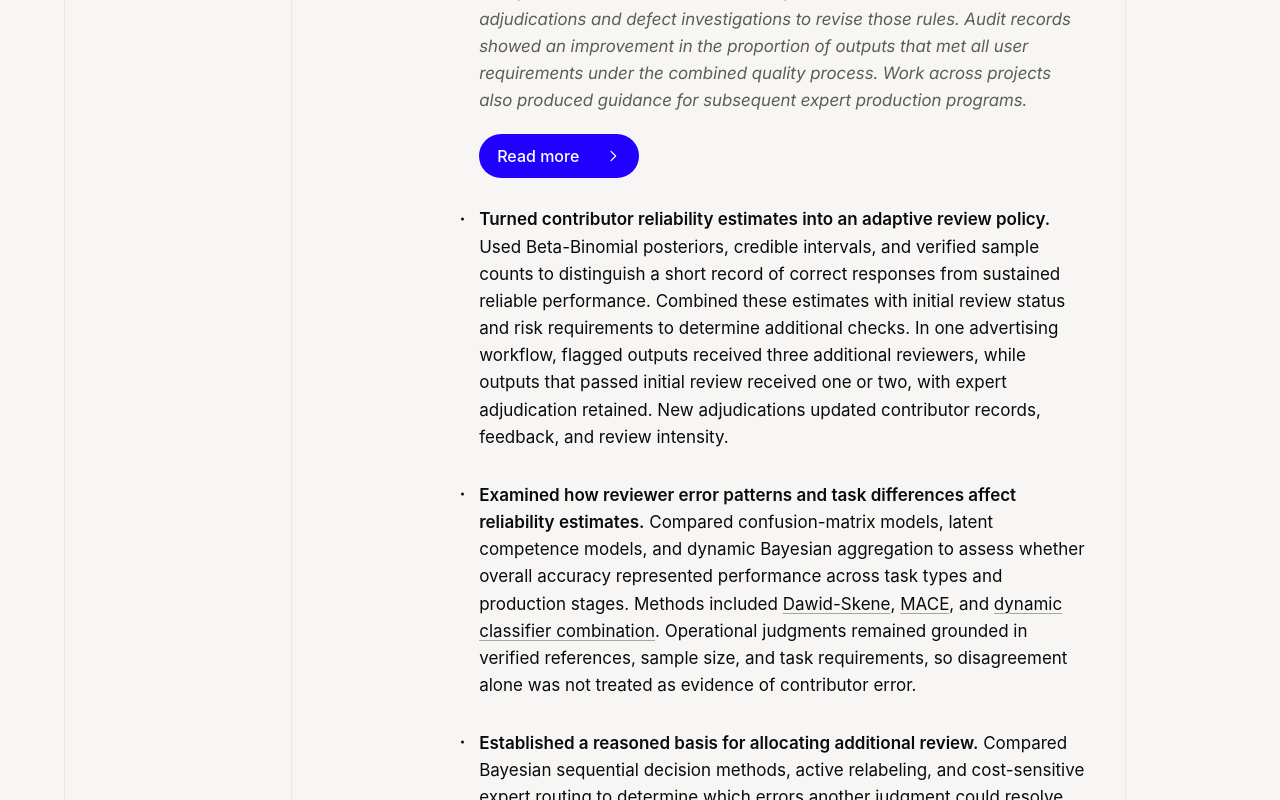
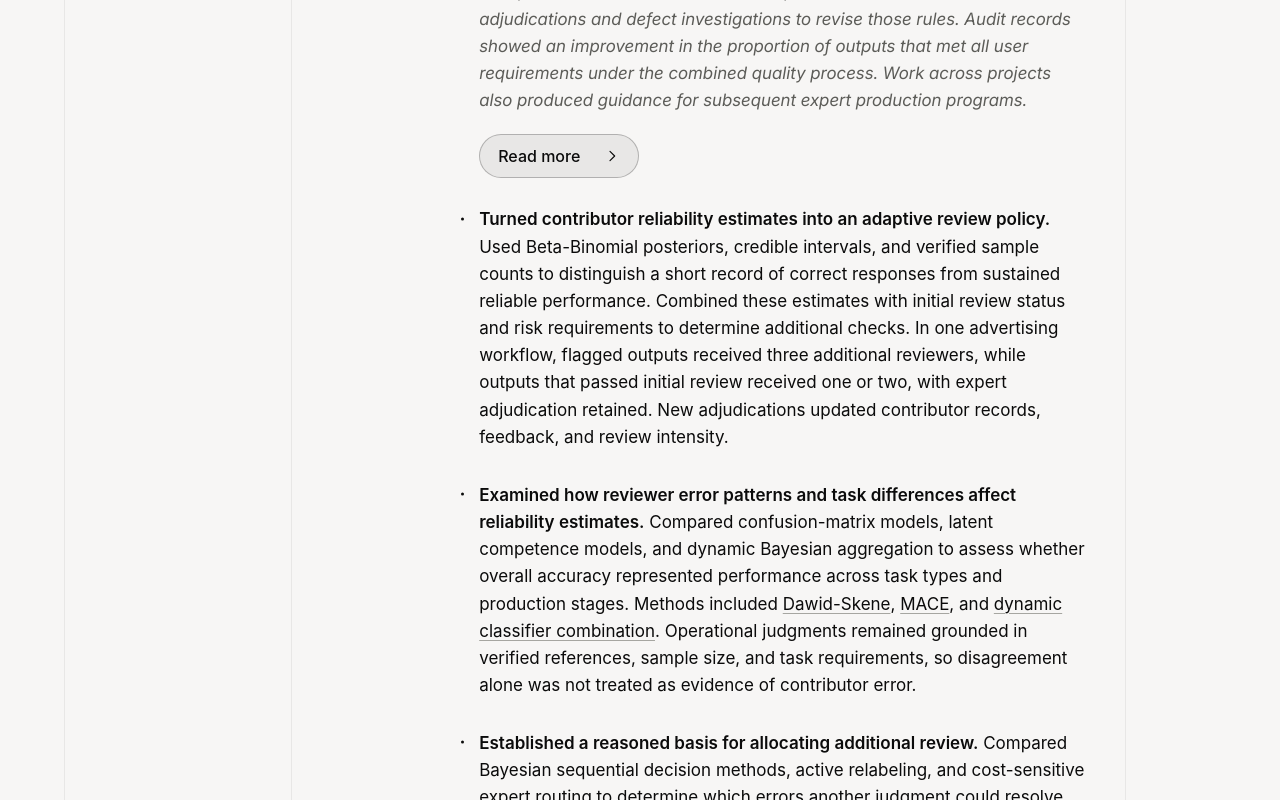
Before and after one commit to 130U/130U.github.io, a Next.js app in the folder website/: page /past-experience/artificial-intelligence/ in a window 1280 px wide. Shown: the part 1340-2140 px from the top of the page. Built offline with nearby package versions, Linux system fonts and the light colour scheme; a web font is replaced by a local one.

Commit message:
Refine reading controls and align research prose with math

```diff
--- a/website/app/globals.css
+++ b/website/app/globals.css
@@ -769,16 +769,17 @@ button:focus-visible {
   width: min(10rem, calc(100% - var(--entry-value-offset)));
   justify-content: space-between;
   margin: 1.25rem 0 0 var(--entry-value-offset);
-  padding: 0.625rem 1.125rem;
+  padding: 0.5625rem clamp(0.75rem, 3vw, 1.125rem);
+  border: 1px solid var(--rule-strong);
   border-radius: 999px;
-  background: var(--accent);
-  color: #fff;
+  background: var(--rule);
+  color: var(--ink);
   font-size: var(--type-action);
   font-weight: 500;
   line-height: var(--interface-leading);
   text-decoration: none;
   gap: 0.5rem;
-  transition: background-color 160ms var(--ease-out);
+  transition: background-color 160ms var(--ease-out), border-color 160ms var(--ease-out), color 160ms var(--ease-out);
 }
 
 .entry-paper-arrow {
@@ -787,15 +788,25 @@ button:focus-visible {
   height: 1em;
 }
 
-.entry-paper-link:active {
-  background: color-mix(in srgb, var(--accent) 78%, var(--ink));
-  transition: none;
+.entry-paper-link:focus-visible {
+  border-color: var(--accent);
+  background: var(--accent);
+  color: #fff;
 }
 
 @media (hover: hover) and (pointer: fine) {
   .entry-paper-link:hover {
-    background: color-mix(in srgb, var(--accent) 88%, var(--ink));
+    border-color: var(--accent);
+    background: var(--accent);
+    color: #fff;
   }
+}
+
+.entry-paper-link:active {
+  border-color: var(--accent);
+  background: color-mix(in srgb, var(--accent) 78%, var(--ink));
+  color: #fff;
+  transition: none;
 }
 
 @media (prefers-reduced-motion: reduce) {
--- a/website/app/past-experience/components/AiResearchMath.module.css
+++ b/website/app/past-experience/components/AiResearchMath.module.css
@@ -38,8 +38,8 @@
 
 .equation {
   max-width: 100%;
-  padding-block: 0.375rem;
-  margin-block: 1.5rem;
+  padding-block: 0.5rem;
+  margin-block: 2rem;
   overflow-x: auto;
   overflow-y: hidden;
   scrollbar-width: thin;
--- a/website/app/past-experience/components/AiResearchProjectPage.tsx
+++ b/website/app/past-experience/components/AiResearchProjectPage.tsx
@@ -6,6 +6,7 @@ import { renderExperienceText } from "./ExperienceDomainPage";
 import { AiResearchMath } from "./AiResearchMath";
 import readingStyles from "./LegalPaperPage.module.css";
 import mathStyles from "./AiResearchMath.module.css";
+import styles from "./AiResearchProjectPage.module.css";
 
 function InlineContent({ inlines }: { inlines: AiResearchInline[] }) {
   return inlines.map((inline, index) => {
@@ -25,7 +26,7 @@ export function AiResearchProjectPage({ project }: { project: AiResearchProject
           <h1 id="ai-project-title" tabIndex={-1}>{project.title}</h1>
         </header>
 
-        <div className={`${readingStyles.body} ${readingStyles.readingColumn}`}>
+        <div className={`${readingStyles.body} ${readingStyles.readingColumn} ${styles.body}`}>
           {project.blocks.map((block, index) => {
             const marker = { "data-ai-block": index, "data-ai-block-type": block.type };
             if (block.type === "paragraph") return <p {...marker} key={index}><InlineContent inlines={block.inlines} /></p>;
--- a/website/content/protected-sources.json
+++ b/website/content/protected-sources.json
@@ -18,7 +18,7 @@
     "content/legal-papers/mangrove-restoration-and-compensatory-mitigation.json": "be8ad403b6504ad18cac1b6bdf55925214b389ea6f3c0f325f0fac1bea1e9cd9",
     "app/lib/content/ai-projects.ts": "5423c403cc64f9841d0ccb30f34d11890932f6495c3f7a9ca68af19723f88b0f",
     "app/lib/content/routes.ts": "5e9168ec1429cacb0c6b3deb024fc50024f2387b6e3833b420415274654abf24",
-    "app/past-experience/components/AiResearchProjectPage.tsx": "b9f29b027989eb104bbebfd22df881ad8fb30d8b2ef836ff854c560fa4945789",
+    "app/past-experience/components/AiResearchProjectPage.tsx": "0de3a385bebe9f3ac7a918d34dd9443ec9f2db23f04d3a2770aff66300b4bf02",
     "app/past-experience/components/AiResearchMath.tsx": "d89803a87bb66472a46c61c2e64b3fb09f82357b6f9efb5cba55ca23af8b8825",
     "content/artificial-intelligence/statistical-inference-and-resource-allocation-in-expert-data-production.json": "16061bba4e18d81cd738ed040d6d54ed309bceb38978633979d54b03fcfe5fd5",
     "content/artificial-intelligence/task-validity-in-financial-synthetic-data.json": "132044a28758f885411b78078600a3a50df5e288a9bbbb948b217ede1df4f4de",
```
Also changed, not shown: website/app/past-experience/components/AiResearchProjectPage.module.css (added, +8 -0 lines), 2 other files (tests, documents, lock files or other folders).
